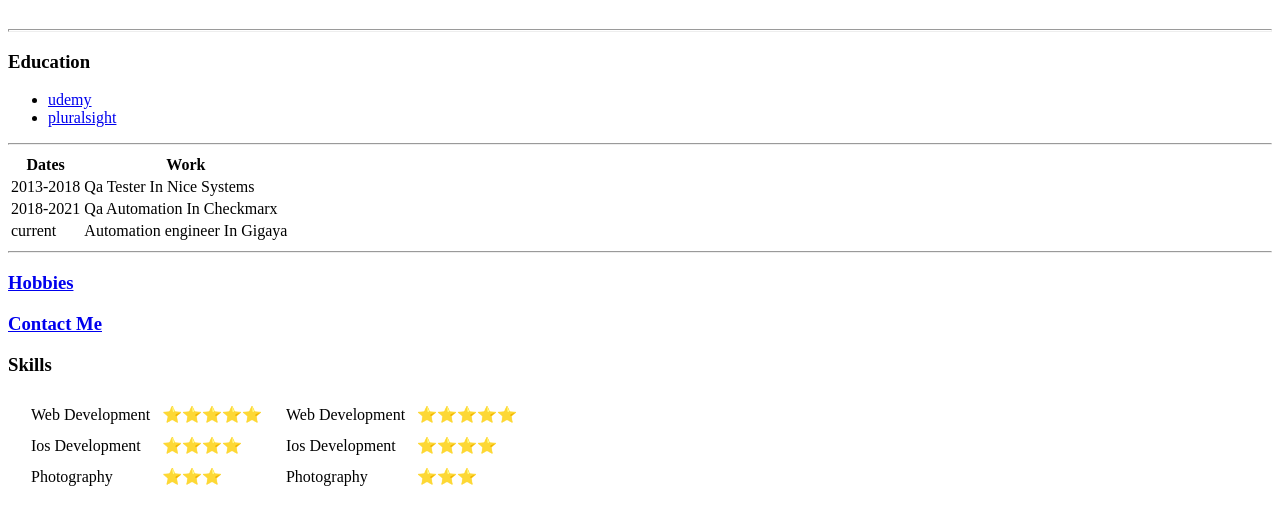
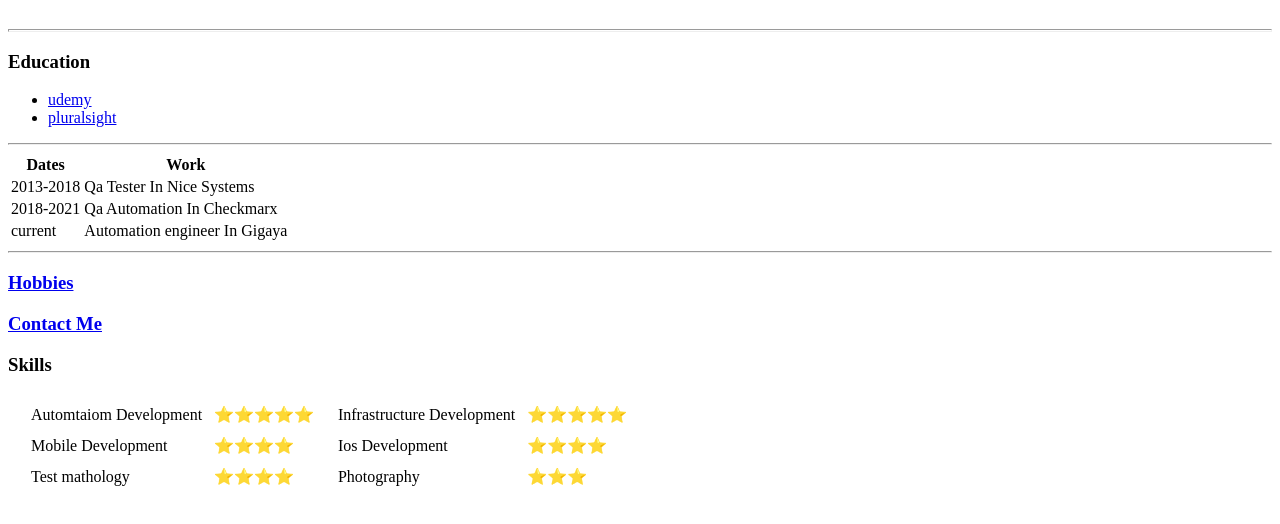
Before and after one commit to talakalo/cv, a plain HTML site: page index.html in a window 1280 px wide. Shown: the part 228-752 px from the top of the page. Drawn offline with Linux system fonts and the light colour scheme.

Commit message:
Update index.html

```diff
--- a/index.html
+++ b/index.html
@@ -58,17 +58,17 @@
         <h3>Skills</h3>
         <tr>
             <th>
-            <td> Web Development </td>
+            <td> Automtaiom Development </td>
             <td>⭐⭐⭐⭐⭐</td>
             </th>
         <th>
-            <td> Web Development </td>
+            <td> Infrastructure Development </td>
             <td>⭐⭐⭐⭐⭐</td>
         </th>
         </tr>
         <tr>
             <th>
-            <td> Ios Development </td>
+            <td> Mobile Development </td>
             <td>⭐⭐⭐⭐</td>
             </th>
             <th>
@@ -78,8 +78,8 @@
         </tr>
         <tr>
             <th>
-            <td>Photography </td>
-            <td>⭐⭐⭐</td>
+            <td>Test mathology </td>
+            <td>⭐⭐⭐⭐</td>
             </th>
              <th>
             <td>Photography </td>
```
